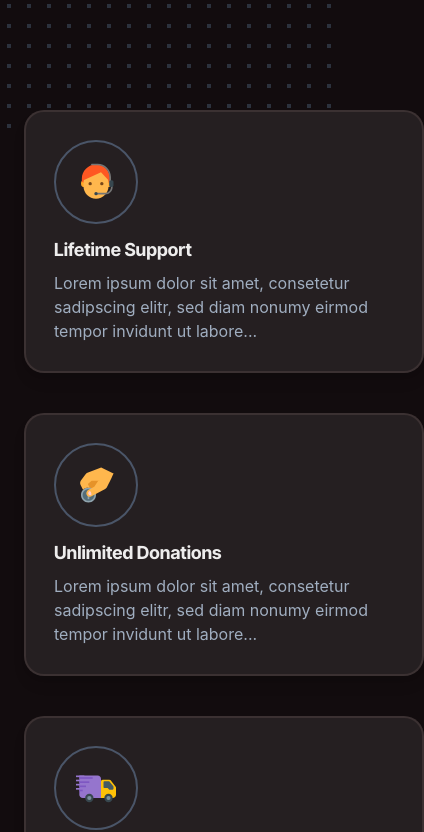
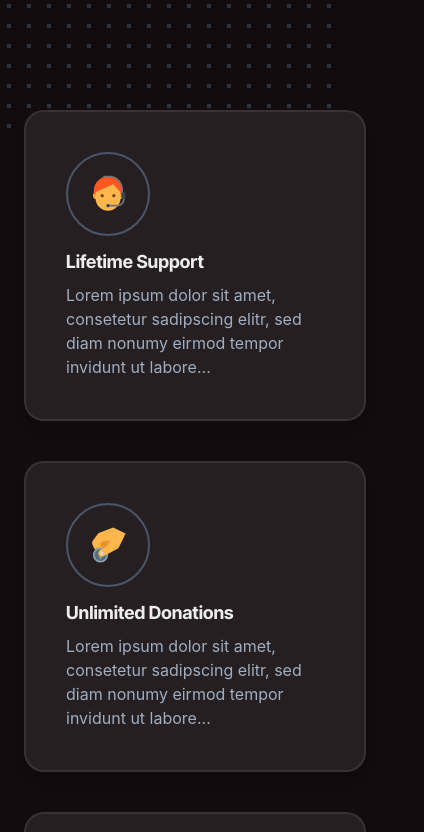
Before and after one commit to jupiterproject/landing, a Next.js app: page / in a window 390 px wide. Shown: the part 954-1786 px from the top of the page, 424 px wide, since content can reach past the window. Built offline with nearby package versions, Linux system fonts and the light colour scheme.

Commit message:
fix: Responsiveness on feature cards

```diff
--- a/components/main/Features.tsx
+++ b/components/main/Features.tsx
@@ -12,11 +12,11 @@ const Feature = ({ title, text, icon }: FeatureProps) => {
   return (
     <Stack
       bg="#251F21"
-      p="7"
+      p="10"
       borderRadius="20px"
       border="2px solid rgba(251, 202, 191, 0.1)"
       boxShadow="lg"
-      width="400px"
+      width="100%"
     >
       <Flex
         w={16}
```
